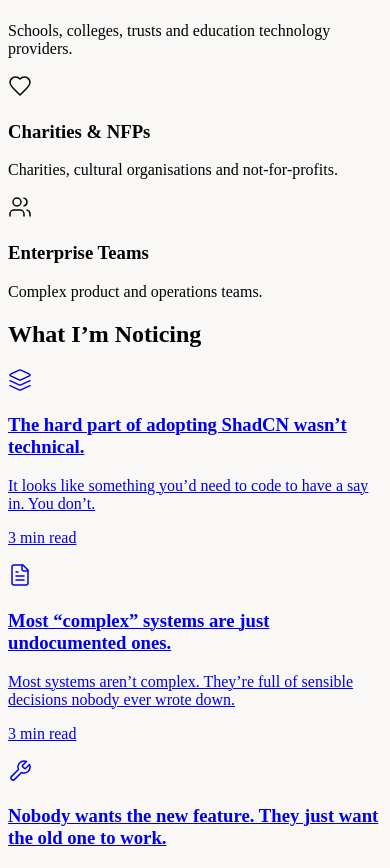
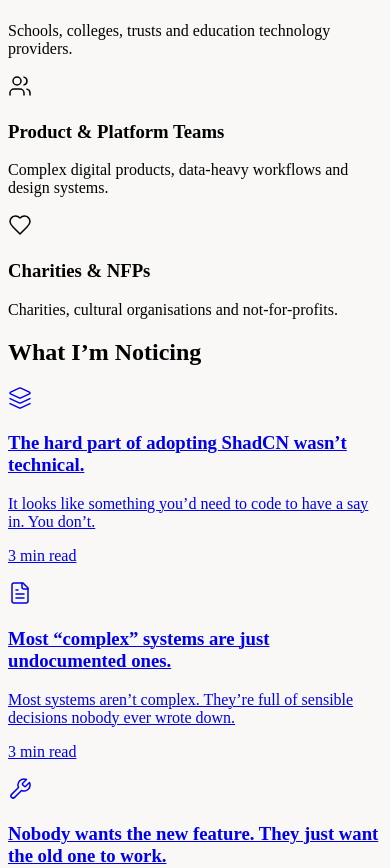
Before and after one commit to jadeparrish/portfolio, a Next.js app: page / in a window 390 px wide. Shown: the part 4284-5152 px from the top of the page. Built offline with nearby package versions, Linux system fonts and the light colour scheme.

Commit message:
Reorganize sections and improve layout responsiveness
Updated the order of sections and adjusted layout for better responsiveness.

```diff
--- a/app/page.js
+++ b/app/page.js
@@ -63,15 +63,18 @@ const whoIWorkWith = [
     title: 'Education',
     description: 'Schools, colleges, trusts and education technology providers.',
   },
+  /* The order reads as priority, so this list runs most-wanted first. Product
+     work sits fourth rather than second: a genuine move up, without claiming it
+     outranks the NHS and education work the site is aimed at. */
+  {
+    icon: Users,
+    title: 'Product & Platform Teams',
+    description: 'Complex digital products, data-heavy workflows and design systems.',
+  },
   {
     icon: Heart,
     title: 'Charities & NFPs',
     description: 'Charities, cultural organisations and not-for-profits.',
-  },
-  {
-    icon: Users,
-    title: 'Enterprise Teams',
-    description: 'Complex product and operations teams.',
   },
 ];
 
@@ -153,9 +156,12 @@ export default function PortfolioHomepage() {
 
         {/* About */}
         <section id="about" className="py-20 lg:py-28 border-b border-neutral-200/80">
-          <div className="grid grid-cols-1 md:grid-cols-12 gap-12 md:gap-10 lg:gap-16 items-start">
-            <div className="md:col-span-4">
-              <div className="aspect-[4/5] max-h-[460px] md:max-h-none w-full max-w-xs md:max-w-none mx-auto bg-neutral-100 border border-neutral-200 rounded-sm overflow-hidden">
+          {/* Stacked until lg, like the hero. Side by side at tablet the text
+              ran far longer than the photo and left a tall empty column beside
+              it; stacked, the photo caps at max-w-xs and centres. */}
+          <div className="grid grid-cols-1 lg:grid-cols-12 gap-12 lg:gap-16 items-start">
+            <div className="lg:col-span-4">
+              <div className="aspect-[4/5] max-h-[460px] lg:max-h-none w-full max-w-xs lg:max-w-none mx-auto bg-neutral-100 border border-neutral-200 rounded-sm overflow-hidden">
                 <img
                   src={jadePhoto.src}
                   alt="Jade Parrish"
@@ -164,7 +170,7 @@ export default function PortfolioHomepage() {
               </div>
             </div>
 
-            <div className="md:col-span-8 space-y-8">
+            <div className="lg:col-span-8 space-y-8">
               <div>
                 <p className="text-[11px] uppercase tracking-[0.2em] font-medium text-neutral-600 mb-3">
                   About
```
